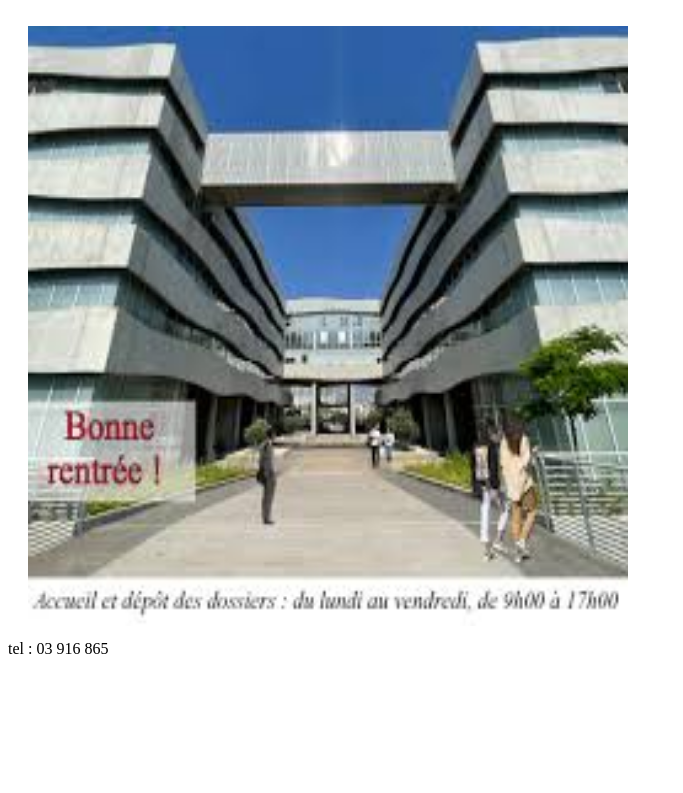
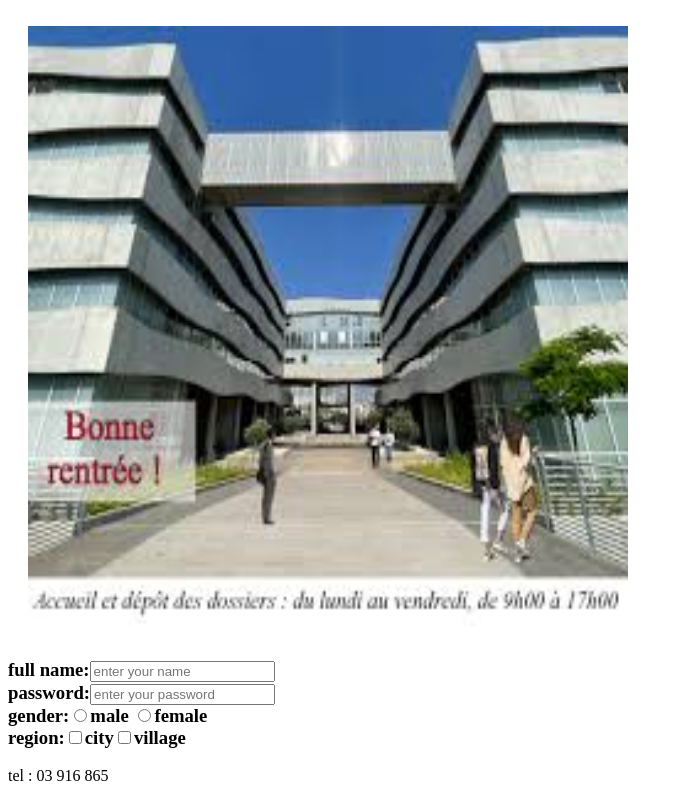
Before and after one commit to Abdallah-AbouHamdan/SESSION_1, a plain HTML site: page SESSION_1/index.html in a window 1280 px wide. Shown: the part 1583-2376 px from the top of the page, without its empty margins (0-683 px from the left). Before the commit the page ends 2249 px from the top, so only its background shows below. Drawn offline with Linux system fonts and the light colour scheme.

Commit message:
adding some input

```diff
--- a/SESSION_1/index.html
+++ b/SESSION_1/index.html
@@ -28,7 +28,7 @@
                 <video width="100%" controls autoplay muted loop poster="thumbnail.jpg">
                     <source src= "../vd1.mp4" type="video/mp4">
                 </video>
-                <aside><h3>
+                <aside display-flex="right"><h3>
                     <ol><b>These are some language that i have been learned from my uni :</b>
                         <li>html</li>
                         <li>css</li>
@@ -42,6 +42,10 @@
 
 
     <img src="../download.jpeg" hspace="20" vspace="10" width="600" height="600" alt="a pic about cnam">
+    <h3><label>full name:<input type="text" placeholder="enter your name"></label><br>
+    <label>password:<input type="password" placeholder="enter your password"></label><br>
+    <label>gender:<input type="radio" value="m" >male <input type="radio" value="f" >female</label><br>
+    <label>region:<input type="checkbox" value="c">city<input type="checkbox" value="v">village </label><br></h3>
 
     </main>
     <footer>
```
